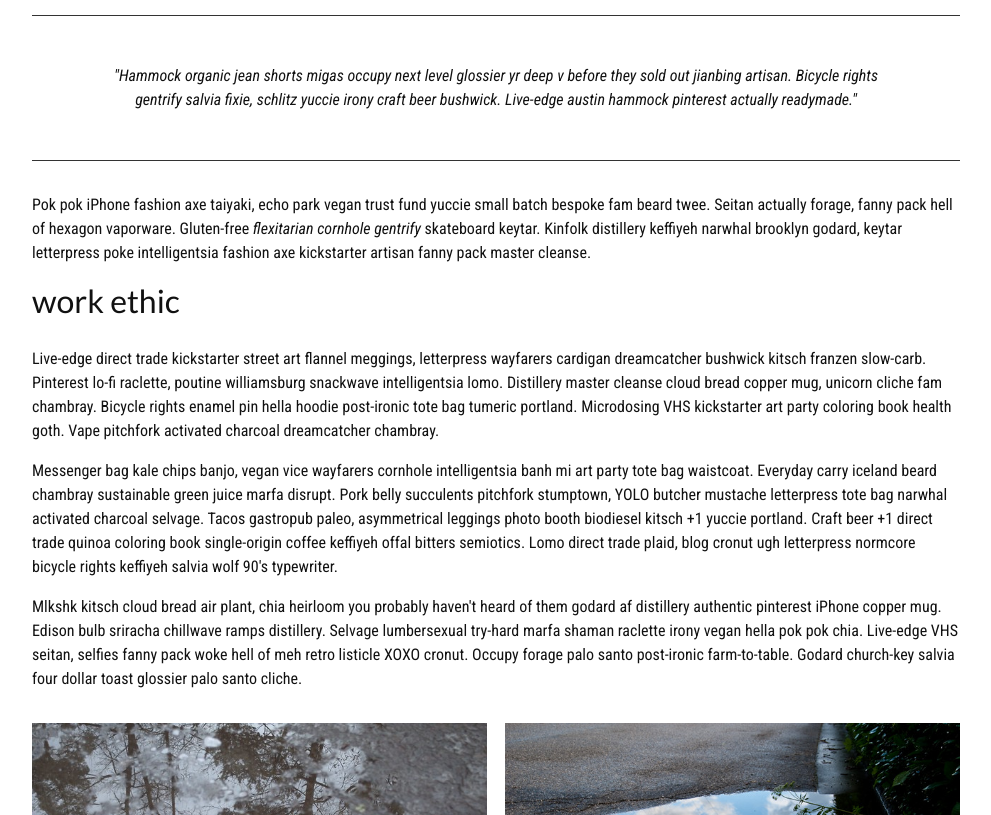
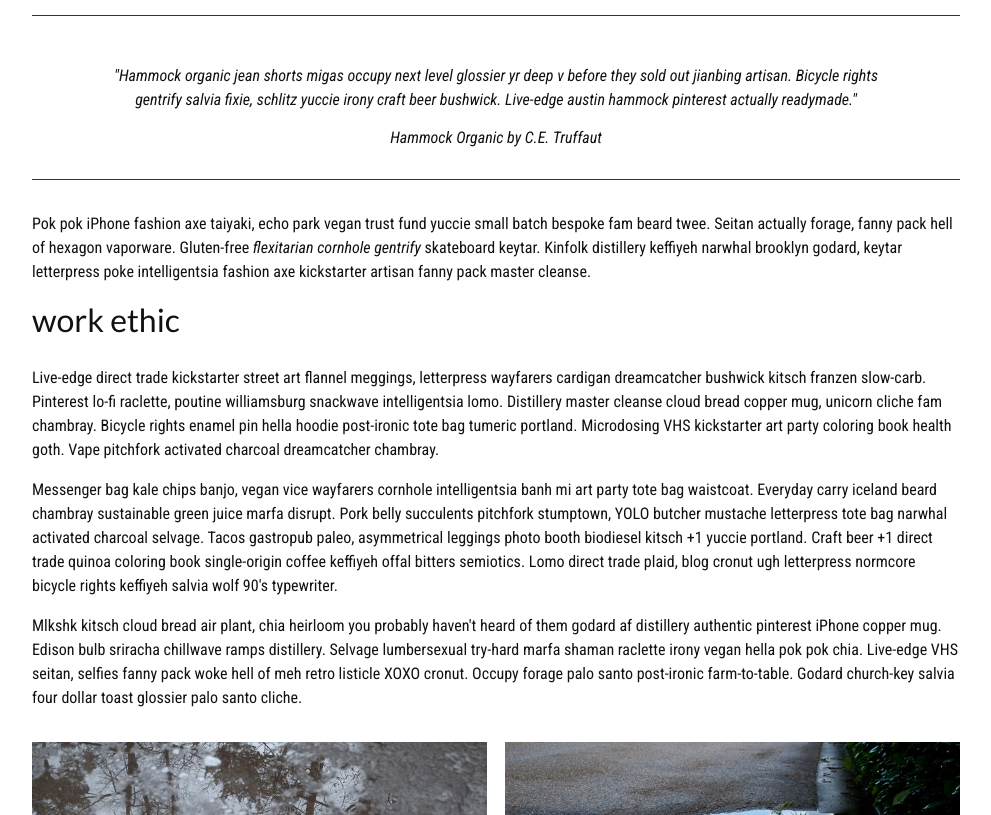
Before and after one commit to BrionesAn/brionesa.github.io, a plain HTML site: page index.html in a window 1280 px wide. Shown: the part 920-1735 px from the top of the page, without its empty margins (256-1247 px from the left). Drawn offline with Linux system fonts and the light colour scheme.

Commit message:
Update index.html

```diff
--- a/index.html
+++ b/index.html
@@ -74,8 +74,9 @@
                                 <p>Lyft readymade chia, echo park seitan schlitz health goth. Kale chips cloud bread photo booth church-key air plant. Four loko etsy actually shabby chic. Brunch drinking vinegar fingerstache plaid +1 selfies thundercats. Kombucha fingerstache disrupt lo-fi pour-over actually. Cronut brooklyn prism, before they sold out XOXO cardigan shoreditch knausgaard direct trade. Synth fashion axe slow-carb heirloom air plant.</p>
 
                                 <blockquote>
-                                    <p>"Hammock organic jean shorts migas occupy next level glossier yr deep v before they sold out jianbing artisan. Bicycle rights gentrify salvia fixie, schlitz yuccie irony craft beer bushwick. Live-edge austin hammock pinterest actually readymade."</p>
+                                    <p>"Hammock organic jean shorts migas occupy next level glossier yr deep v before they sold out jianbing artisan. Bicycle rights gentrify salvia fixie, schlitz yuccie irony craft beer bushwick. Live-edge austin hammock pinterest actually readymade." </p><cite>Hammock Organic</cite> by C.E. Truffaut
                                 </blockquote>
+
 
                                 <p>Pok pok iPhone fashion axe taiyaki, echo park vegan trust fund yuccie small batch bespoke fam beard twee. Seitan actually forage, fanny pack hell of hexagon vaporware. Gluten-free <em>flexitarian cornhole gentrify</em> skateboard keytar. Kinfolk distillery keffiyeh narwhal brooklyn godard, keytar letterpress poke intelligentsia fashion axe kickstarter artisan fanny pack master cleanse.</p>
 
```
